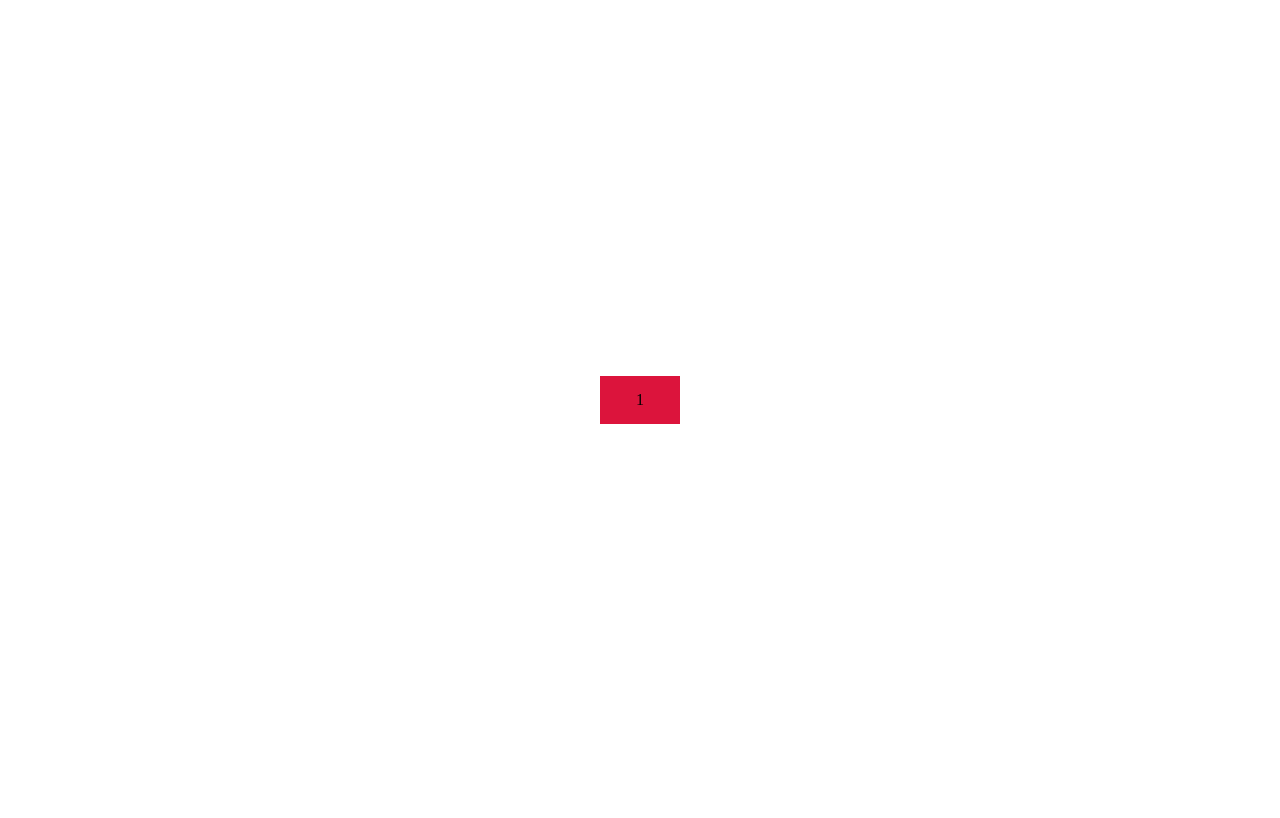
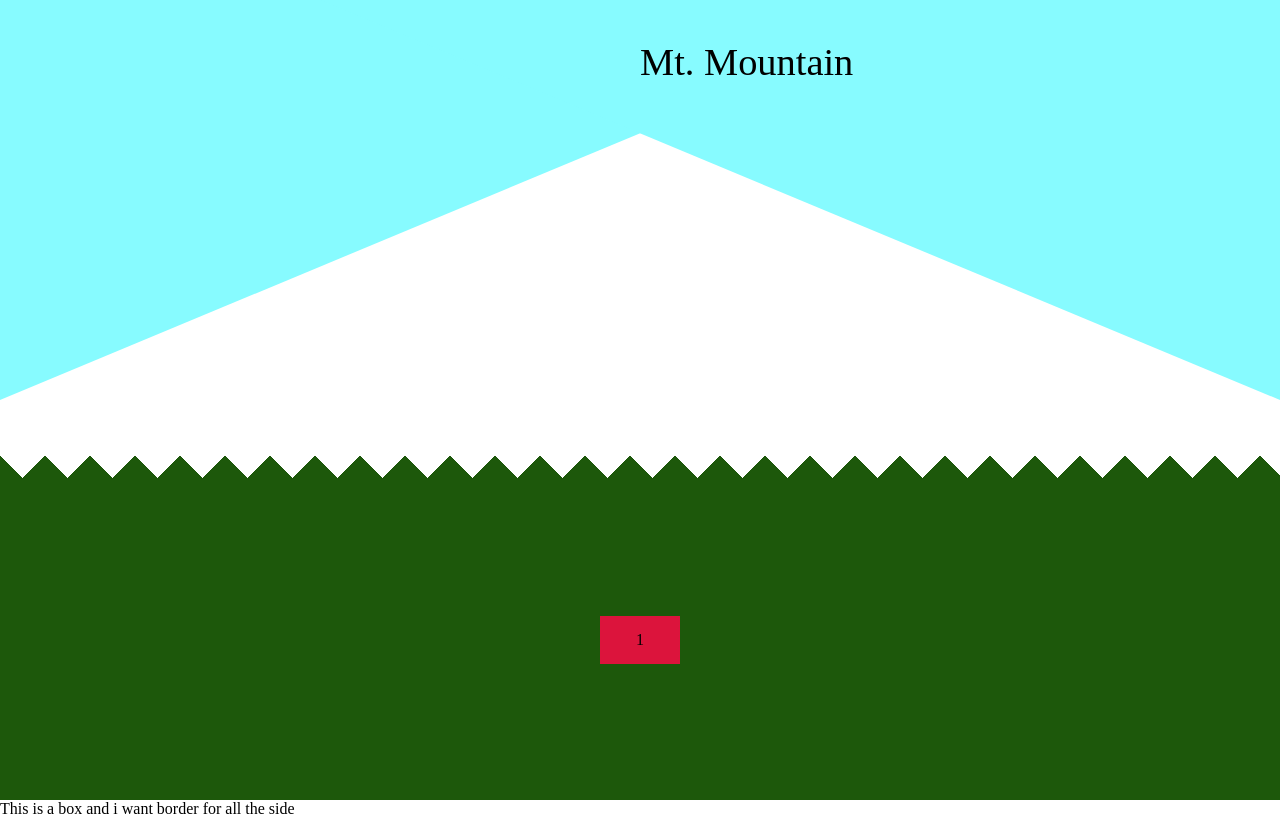
Before and after one commit to Naflin/naflin.github.io, a plain HTML site: page index.html in a window 1280 px wide. Drawn offline with Linux system fonts and the light colour scheme.

Commit message:
Created mountain

```diff
--- a/index.html
+++ b/index.html
@@ -9,9 +9,22 @@
 </head>
 <body>
 
-    <div class="container">
-        <div class="box box1">1</div>
-    </div>
+    <!-- <div class="container"> -->
+        <div class="t-container">
+            <div id="mountain-name">Mt. Mountain</div>
+            <div class="t1"></div>
+            <div class="t2"></div>
+        </div>
+        <div class="edge"></div>
+        <div class="container">
+            <div class="box box1">1</div>
+        </div>
+        <div class="test">
+            This is a box and i want border for all the side
+        </div>
+        <!-- <header>East / West</header> -->
+    <!-- </div> -->
+
 
     <script type="text/javascript" src="index.js"></script>
 </body>
--- a/style.css
+++ b/style.css
@@ -8,7 +8,9 @@
     flex-wrap: wrap;
     justify-content: center;
     align-items: center;
-    height: 100vh;
+    height: 40vh;
+    color: rgb(0, 0, 0);
+    background-color: rgb(29, 88, 11);
 }
 
 .box {
@@ -18,6 +20,72 @@
     cursor: pointer;
 }
 
+.box:hover {
+    -webkit-transform: rotate(90deg);
+    -moz-transform: rotate(90deg);
+    -o-transform: rotate(90deg);
+    -ms-transform: rotate(90deg);
+    transform: rotate(90deg);
+}
+
 .box1 {
     background-color: crimson;
 }
+
+/* Mountain */
+
+.t-container {
+    position: relative;
+    margin: auto;
+    /* display: block; */
+    /* width: 500px; */
+    height: 55vh;
+    background: white;
+    z-index: -1;
+    overflow: hidden;
+}
+
+
+
+#mountain-name {
+    position: absolute;
+    z-index: 2;
+    left: 50vw;
+    top: 5vh;
+    width: 300px;
+    height: 50px;
+    color: rgb(0, 0, 0);
+    font-size: 2.4em;
+}
+
+.t1 {
+    position: absolute;
+    left: 0;
+    border-top: 50vh solid rgb(135, 251, 255);
+    border-right: 75vw solid transparent;
+}
+
+.t2 {
+    position: absolute;
+    right: 0;
+    border-top: 50vh solid rgb(135, 251, 255);
+    border-left: 75vw solid transparent;
+}
+
+.edge {
+    width: 100vw;
+}
+
+.edge::after {
+    content: " ";
+    display:block;
+    position: relative;
+    top:0px;
+    left:0px;
+    width:100%;
+    height:40px;
+    background: linear-gradient(rgb(44, 121, 29) 49%, transparent 49%),
+        linear-gradient(-45deg, rgb(29, 88, 11) 33%, transparent 33%), linear-gradient(45deg,  rgb(29, 88, 11) 33%, white 33%);
+    background-repeat: repeat-x;
+    background-size: 5px 0, 45px 45px, 45px 45px;
+}
```
